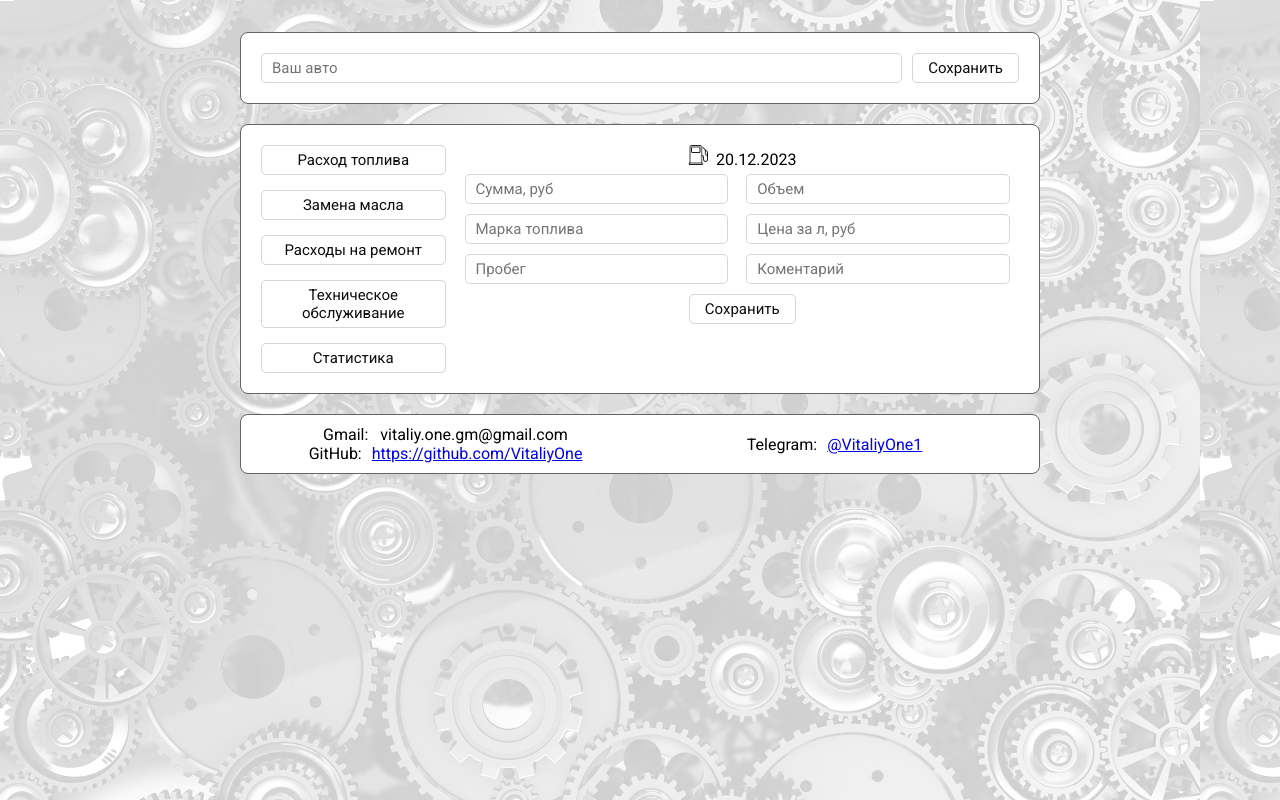
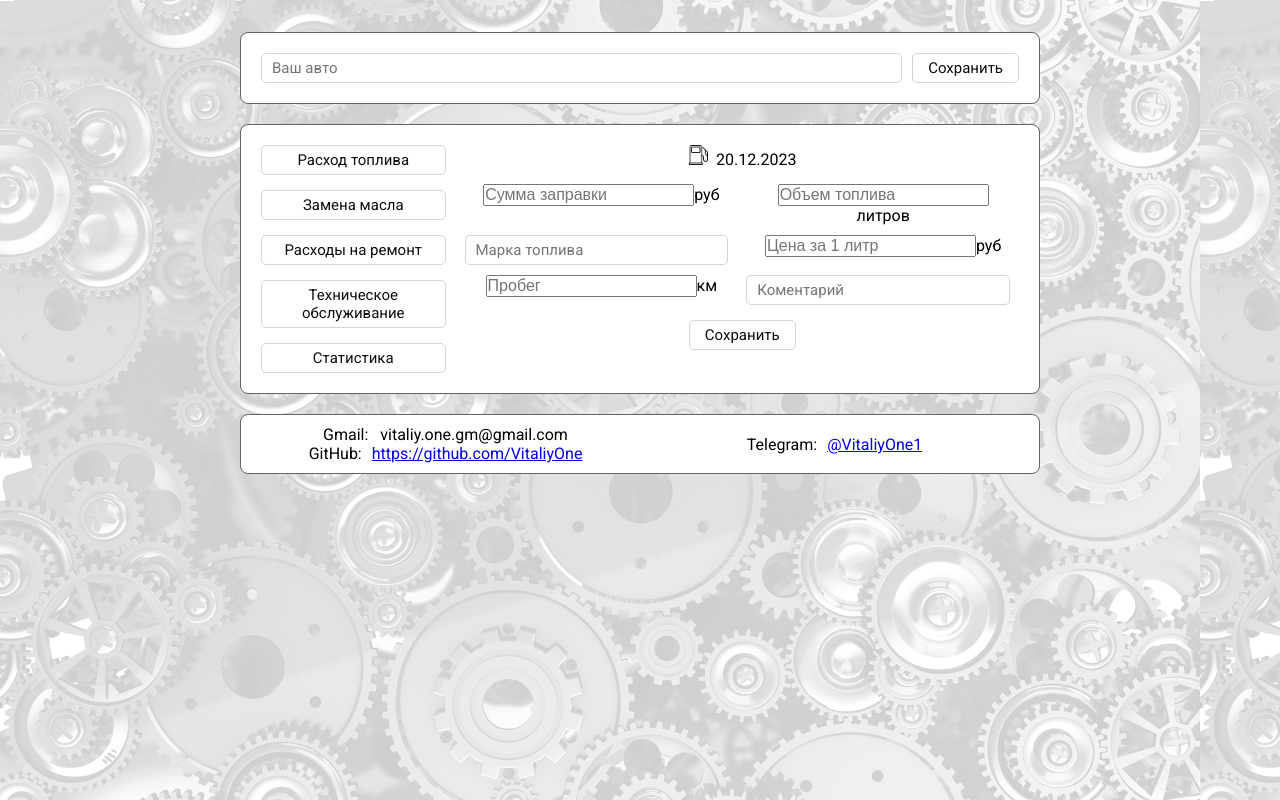
Before and after one commit to VitaliyOne/car-maintenance, a React (Vite) app: page / in a window 1280 px wide. Built offline with nearby package versions, Linux system fonts and the light colour scheme.

Commit message:
creating the InputAdornment component

```diff
--- a/src/App.css
+++ b/src/App.css
@@ -53,7 +53,7 @@
 }
 
 .infoFuelСonsumption{
-    margin: 5px 15px;
+    margin: 15px;
     display: grid;
     grid-template-columns: repeat(auto-fit, minmax(150px, 1fr));
     grid-column-gap: 40px;
--- a/src/components/CarMaintenanceMenu.tsx
+++ b/src/components/CarMaintenanceMenu.tsx
@@ -1,5 +1,6 @@
 import FuelСonsumption from "./FuelСonsumption"
 import MyButton from "./UI/button/MyButton"
+
 
 const CarMaintenanceMenu = () => {
   return (
--- a/src/components/FuelСonsumption.tsx
+++ b/src/components/FuelСonsumption.tsx
@@ -2,25 +2,26 @@ import { useEffect, useState } from "react";
 import MyInput from "./UI/input/MyInput";
 import MyButton from "./UI/button/MyButton";
 import Fuel from '/public/iconFuel.png';
+import InputAdornment from "./UI/InputAdornment/InputAdornment";
 
 const FuelСonsumption = () => {
     const [dateTime, setDateTime] = useState<string>();
 
-      useEffect(() => {
-        const date = new Date();
-        setDateTime(`${date.getDate()}.${date.getMonth()+1}.${date.getFullYear()}`)
-      }, []);
+    useEffect(() => {
+      const date = new Date();
+      setDateTime(`${date.getDate()}.${date.getMonth()+1}.${date.getFullYear()}`)
+    }, []);
 
   return (
     <div>
         <time><img src={Fuel} alt="Fuel" style={{height: "20px"}}/> &nbsp;{dateTime}</time>
         <form>
             <div className="infoFuelСonsumption">
-                <MyInput placeholder="Сумма, руб" type="text" prefix="%"></MyInput>
-                <MyInput placeholder="Объем" type="text"></MyInput>
+                <InputAdornment placeholder="Сумма заправки" type="text" span="руб"></InputAdornment>
+                <InputAdornment placeholder="Объем топлива" type="text"span="литров" ></InputAdornment>
                 <MyInput placeholder="Марка топлива" type="text"></MyInput>
-                <MyInput placeholder="Цена за л, руб" type="text"></MyInput>
-                <MyInput placeholder="Пробег" type="text"></MyInput>
+                <InputAdornment placeholder="Цена за 1 литр" type="text" span="руб"></InputAdornment>
+                <InputAdornment placeholder="Пробег" type="text" span="км"></InputAdornment>
                 <MyInput placeholder="Коментарий" type="text"></MyInput>
             </div>
             <div style={{marginTop: "10px"}}>
--- /dev/null
+++ b/src/components/UI/InputAdornment/InputAdornment.tsx
@@ -0,0 +1,23 @@
+import classes from "./InputAdornment.module.css";
+
+interface InputAdornmentProps extends React.InputHTMLAttributes<HTMLInputElement> {
+    placeholder: string;
+    type: string;
+    span?: string;
+    value?: string;
+  }
+
+const InputAdornment = (props: InputAdornmentProps) => {
+  return (
+    <div className={classes.inputAdornment}>
+        <input className={classes.input}
+        {...props}
+        placeholder={props.placeholder}
+        >
+      </input>
+      <span className={classes.span}>{props.span}</span>
+    </div>
+  )
+}
+
+export default InputAdornment
--- a/src/components/UI/input/MyInput.module.css
+++ b/src/components/UI/input/MyInput.module.css
@@ -12,3 +12,9 @@
 .myInput:hover{
     background: rgba(51, 51, 51, 0.2);
 }
+
+/* @media (max-width: 600px) {
+    .myInput{
+        width: 100%;
+    }
+} */
```
Also changed, not shown: src/components/UI/InputAdornment/InputAdornment.module.css (added).
